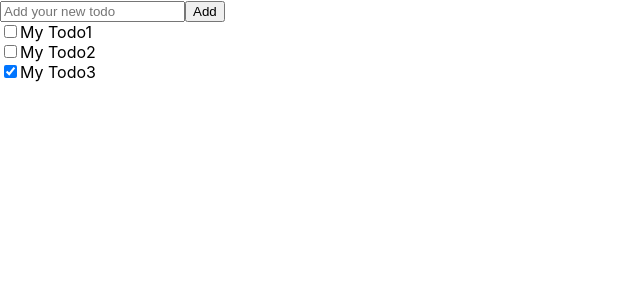
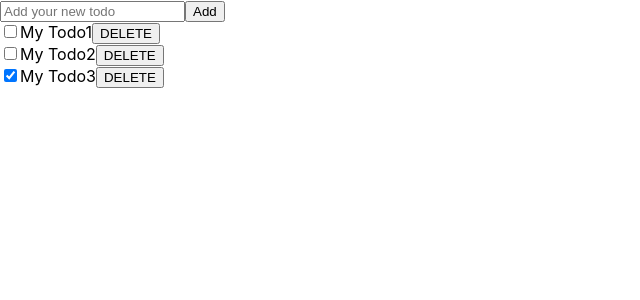
Before and after one commit to choi00105/todo-app, a React (Create React App) app in the folder client/: page / in a window 1280 px wide. Shown: the top 300 px of the page, without its empty margins (0-640 px from the left). Built offline with nearby package versions, Linux system fonts and the light colour scheme.

Commit message:
feat: Add Todo delete func

```diff
--- a/client/src/App.js
+++ b/client/src/App.js
@@ -28,28 +28,28 @@
 
   // const addItem = (newItem) => {
   const addItem = (newItem) => {
-    //...
-    // newItem - {id:todoItems.length + 1 title: 받아오기 done:false} 객체형식
-    // setTodoItems()
 
     newItem.id = todoId.current++; // 키를 위한 id 설정
     newItem.done = false; // done 초기화
     // 기존 todoItems를 유지하고, 새로운 newItem을 추가
     setTodoItems([...todoItems, newItem]); // setTodoItems(todoItems.concat(newItem))
+  };
 
-    // const newItem = todoItems.concat({
-    //   id: todoItems.length + 1,
-    //   title: newTitle,
-    //   done: false,
-    // });
-    // setTodoItems(newItem)
-
+  // 전체 Todo 리스트(todoItems)는 App 컴포넌트에서 관리하고 있으므로
+  // delItem() 함수는 App 컴포넌트에 작성해야함
+  const delItem = (targetItem) => {
+    console.log(targetItem);
+    // filter method 이용
+    let newtodoItems = todoItems.filter((item) => targetItem.id !== item.id )
+    console.log('newtodo', newtodoItems);
+    setTodoItems(newtodoItems);
   };
 
   return (
     <div className="App">
       {console.log('todoItems', todoItems)}
       {console.log(todoItems[0])}
+      {/* {console.log(delItem(todoItems))} */}
 
       <AddTodo
         addItem={addItem}
@@ -57,7 +57,7 @@
 
       {todoItems.map((item) => {
         // console.log(item); // {id: 1, title: 'My Todo1', done: false}
-        return <Todo key={item.id} item={item}></Todo>;
+        return <Todo key={item.id} item={item} delItem={delItem}></Todo>;
       })}
 
     </div>
--- a/client/src/components/AddTodo.js
+++ b/client/src/components/AddTodo.js
@@ -19,7 +19,7 @@
   };
 
   const onEnterKeyPress = (e) =>{
-    if (e.key === 'Enter') {
+    if (e.key == 'Enter') {
       onButtonClick();
     }
   };
--- a/client/src/components/Todo.js
+++ b/client/src/components/Todo.js
@@ -1,10 +1,14 @@
+import { useState } from "react";
 
-// 1. 함수형 컴포넌트
-// 2. input(checkbox)와 label을 랜더링하는 컴포넌트
-// 3. App (부모 컴포넌트)에서 Todo(자식 컴포넌트) 1개 랜더링
-const Todo = ({ item }) => {
+const Todo = ({ item , delItem }) => {
   const { id, title, done } = item;
+  // console.log(item.id);
+  const [todoItem, setTodoItem]= useState(item);
 
+  const onDeleteBtnClick = () => {
+    delItem(todoItem);
+  }
+  // console.log(delItem(item));
   return (
     <div className="Todo">
       <input
@@ -15,6 +19,7 @@
         defaultChecked={done}
       />
       <label htmlFor={`todo${id}`}>{title}</label>
+      <button onClick={onDeleteBtnClick}>DELETE</button>
     </div>
   );
 };
```
